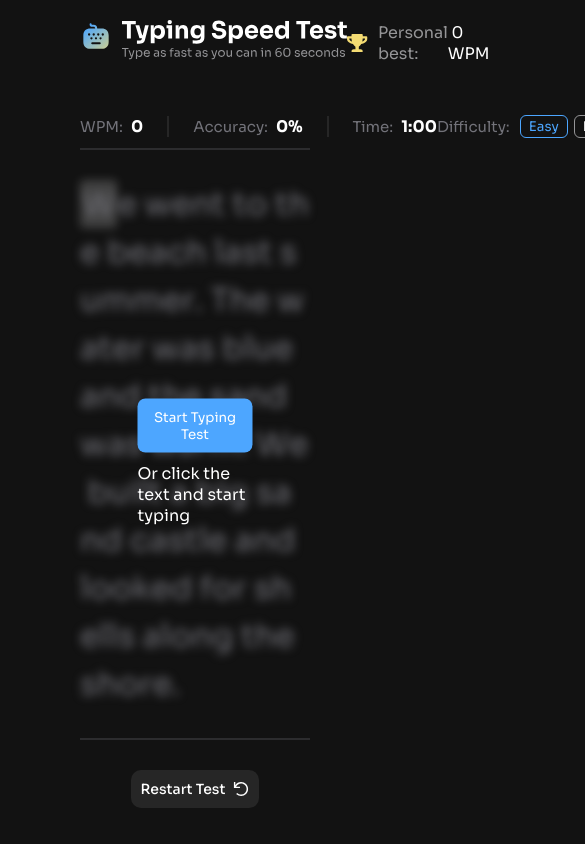
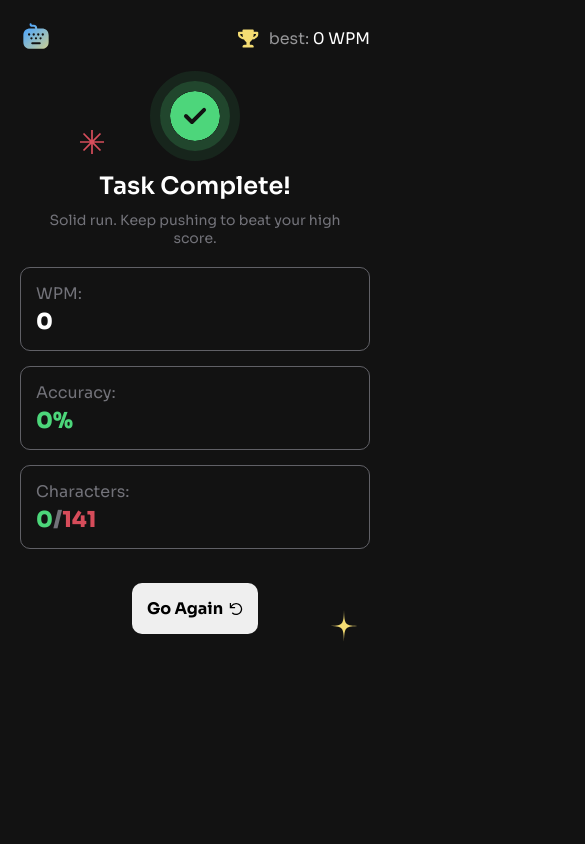
Before and after one commit to preetpalsinghkanda/Typing-speed-test, a React (Vite) app: page / in a window 390 px wide. Shown: the top 844 px of the page, 585 px wide, since content can reach past the window. Built offline with nearby package versions, Linux system fonts and the light colour scheme.

Commit message:
making responsive score page

```diff
--- a/src/App.jsx
+++ b/src/App.jsx
@@ -26,7 +26,7 @@ function App() {
   return (
     <>
       <Navbar />
-      {isTestCompleted ? (
+      {/* {isTestCompleted ? (
         firstAttempt ? (
           <Highscore
             starImg1={starImg1}
@@ -69,7 +69,19 @@ function App() {
         )
       ) : (
         <Hero />
-      )}
+      )} */}
+
+      <Highscore
+            starImg1={starImg1}
+            starImg2={starImg2}
+            img={rightTick}
+            heading={"Task Complete!"}
+            paragraph={"Solid run. Keep pushing to beat your high score."}
+            btnName={"Go Again"}
+            wpm={calculateWPM()}
+            accuracy={calculateAccuracy(paragraph.text)}
+            correctChar={getCorrectChars(paragraph.text)}
+            count={paragraph.text.length}></Highscore>
     </>
   );
 }
--- a/src/Components/Highscore.css
+++ b/src/Components/Highscore.css
@@ -15,7 +15,7 @@
 }
 
 .icon-new-pb {
-     border-radius: 50%;
+    border-radius: 50%;
     border: 10px solid hsla(140, 63%, 57%, 0.265);
     outline: 10px solid hsla(140, 63%, 57%, 0.098);
 }
@@ -128,3 +128,85 @@
     bottom: 0;
     left: 0;
 }
+
+@media(max-width:1400px) {
+    .star-img2 {
+
+    position: absolute;
+    left: 80px;
+    top:130px ;
+}
+
+.star-img1 {
+
+    position: absolute;
+    right: 70px;
+    top: 400px;
+}
+
+}
+
+@media(max-width:769px){
+.highscore-result {
+        flex-direction: column;
+        width: 100%;
+        max-width: 400px;
+        gap: 15px;
+    }
+
+.highscore-container {
+        padding: 20px;
+        gap: 20px;
+    }
+
+    .highscore-heading h2 {
+        font-size: 24px;
+    }
+
+    .highscore-heading p {
+        font-size: 14px;
+        text-align: center;
+        padding: 0 10px;
+    }
+
+    .highscore-result div{
+        width: 100%;
+        box-sizing: border-box;
+        padding: 15px;
+        border-radius: 10px;
+
+    }
+
+    .BeatThisScore-btn {
+        /* width: 100%;  */
+        max-width: 400px;
+        padding: 15px;
+        font-size: 16px;
+    }
+
+    .highscore-result div p {
+        font-size: 16px; /* Labels thode bade */
+    }
+
+    .highscore-result div span {
+        font-size: 22px; /* Numbers prominent dikhne chahiye */
+    }
+}
+
+
+@media(max-width:660px){
+    .highscore-container{
+        padding: 0px;
+
+    }
+
+    .smashedIcon,.icon-new-pb{
+        height: 70px;
+    }
+
+    .star-img1{
+        right: 30px;
+        top: 610px;
+        height: 2rem;
+    }
+}
--- a/src/Components/Navbar.css
+++ b/src/Components/Navbar.css
@@ -6,6 +6,9 @@
 
 }
 
+.small-logo{
+    display: none;
+}
 .navbar-right{
     display: flex;
     gap: 10px;
@@ -18,3 +21,17 @@
 .wpm-box{
     color: hsl(0, 0%, 100%);
 }
+
+
+@media(max-width:768px){
+    .personal-word{
+        display: none;
+    }
+    .small-logo{
+        display: unset;
+    }
+    .large-logo{
+        display: none;
+    }
+
+}
--- a/src/Components/Navbar.jsx
+++ b/src/Components/Navbar.jsx
@@ -3,17 +3,19 @@ import "./Navbar.css";
 import largeLogo from '../assets/logo-large.svg';
 import tropy from '../assets/icon-personal-best.svg';
 import TypingContext from "./Context/Context";
+import smallLogo from '../assets/logo-small.svg'
 
 
 export default function Navbar(){
+    const isMobile = window.innerWidth < 768;
     const{highScore} = useContext(TypingContext)
     return(
         <div className="navbar-container">
-            <div><img src={largeLogo} alt="logosn" /></div>
+            <div><img src={largeLogo} alt="logo-large" className="large-logo" /><img src={smallLogo} alt="logo-small" className="small-logo" /></div>
             <div>
                 <div className="navbar-right">
                     <img src={tropy} alt="" />
-                    <span className="wpm-container">Personal best: <p className="wpm-box"><span>&nbsp;{highScore}</span> WPM</p></span>
+                    <span className="wpm-container"><span className="personal-word">Personal&nbsp;</span> best: <p className="wpm-box"><span>&nbsp;{highScore}</span> WPM</p></span>
                 </div>
 
             </div>
--- a/src/index.css
+++ b/src/index.css
@@ -28,3 +28,10 @@ body button{
   font-optical-sizing: auto;
   font-style: normal;
 }
+
+@media(max-width:660px){
+
+  body{padding: 20px;
+  height: auto;}
+
+}
```
Also changed, not shown: src/Components/Hero.css (line endings or trailing spaces).
